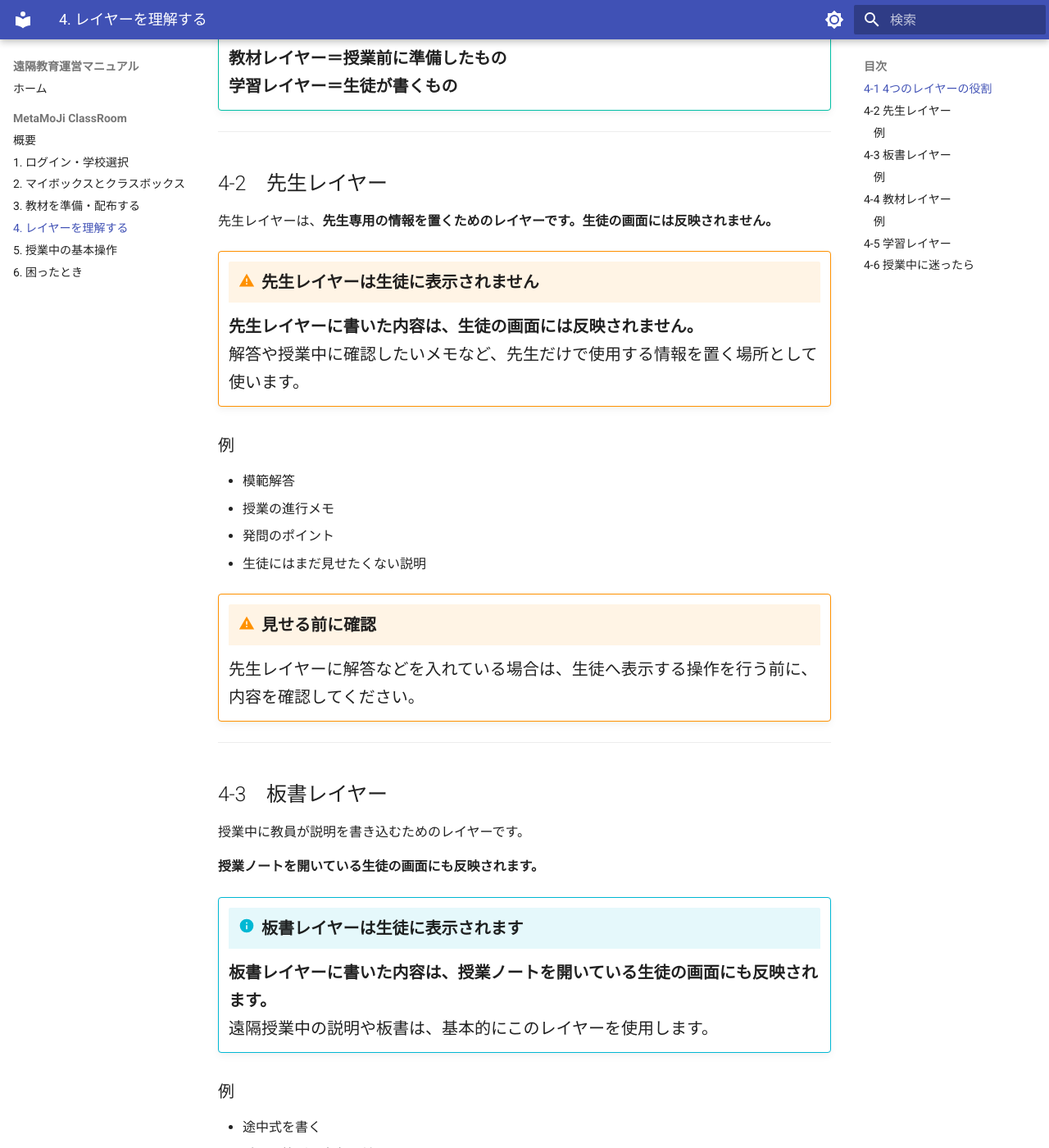
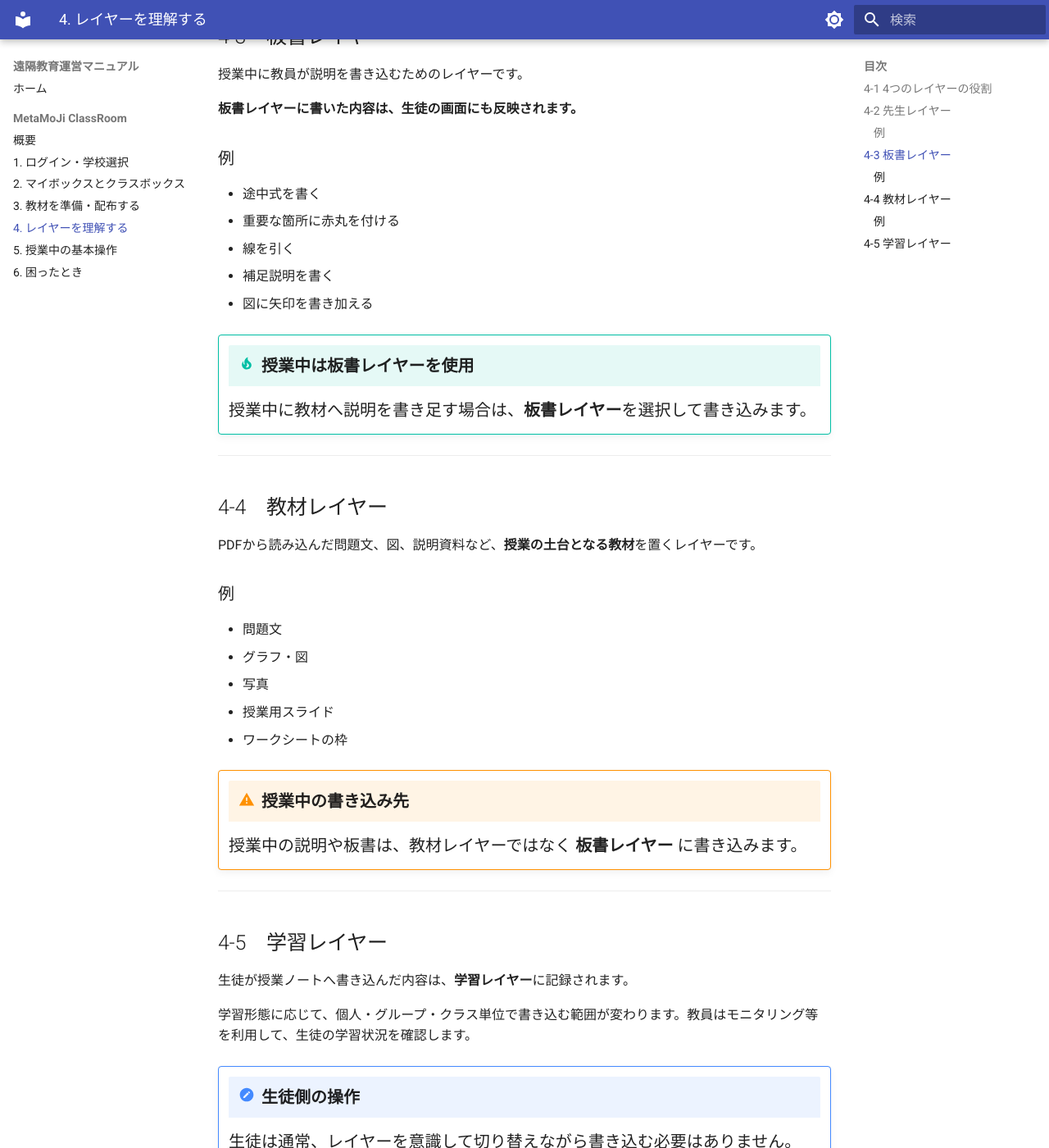
Before and after one commit to a-recs/remote-manual, an MkDocs documentation site: the page built from docs/metamoji/04-layer.md, in a window 1280 px wide and 1400 px high, scrolled down 1463 px. Shown: the whole window at 82% size. Built offline with MkDocs 1.6.1 and Material for MkDocs 9.7.7, drawn with Linux system fonts in a browser that asks for light colours; some of the changed text lies outside the part shown.

Commit message:
Simplify layer guide and remove repeated explanations

```diff
--- a/docs/metamoji/04-layer.md
+++ b/docs/metamoji/04-layer.md
@@ -2,16 +2,12 @@
 
 授業ノートでは、教材・先生の書き込み・生徒の書き込みなどを **レイヤー** に分けて管理します。
 
-遠隔授業でまず意識するのは、画面に表示される次のレイヤーです。
+遠隔授業で使用する主なレイヤーは次の4つです。
 
 1. **先生レイヤー**
 2. **板書レイヤー**
 3. **教材レイヤー**
 4. **学習レイヤー**
-
-!!! note "レイヤー名称について"
-    MetaMoJi ClassRoomでは、利用しているバージョンや画面によって、教材部分を **「基本レイヤー」**、授業中の先生の書き込み部分を **「共有レイヤー」** と表現する場合があります。
-    このマニュアルでは、実際の操作画面に合わせて **先生レイヤー／板書レイヤー／教材レイヤー** の表記を基本とします。
 
 ---
 
@@ -19,7 +15,7 @@
 
 | レイヤー | 主に書き込む人 | 生徒から見える | 主な用途 |
 |---|---|:---:|---|
-| **先生レイヤー** | 教員 | 通常は見えない | 解答、授業メモ、事前に準備した説明など |
+| **先生レイヤー** | 教員 | × | 解答、授業メモ、事前に準備した説明など |
 | **板書レイヤー** | 教員 | ○ | 授業中の説明、途中式、赤丸、補足など |
 | **教材レイヤー** | 教員 | ○ | PDF、問題文、図など授業の土台となる教材 |
 | **学習レイヤー** | 生徒 | 学習形態による | 生徒の解答や書き込み |
@@ -28,21 +24,11 @@
     **先生レイヤーは生徒の画面には反映されない。**
     **板書レイヤーは生徒の画面にも反映される。**
 
-!!! tip "覚え方"
-    **先生レイヤー＝先生だけで確認したいもの**
-    **板書レイヤー＝授業中に先生が書くもの**
-    **教材レイヤー＝授業前に準備したもの**
-    **学習レイヤー＝生徒が書くもの**
-
 ---
 
 ## 4-2　先生レイヤー
 
-先生レイヤーは、**先生専用の情報を置くためのレイヤーです。生徒の画面には反映されません。**
-
-!!! warning "先生レイヤーは生徒に表示されません"
-    **先生レイヤーに書いた内容は、生徒の画面には反映されません。**
-    解答や授業中に確認したいメモなど、先生だけで使用する情報を置く場所として使います。
+先生レイヤーは、**先生専用の情報を置くためのレイヤー**です。生徒の画面には反映されません。
 
 ### 例
 
@@ -51,20 +37,13 @@
 - 発問のポイント
 - 生徒にはまだ見せたくない説明
 
-!!! warning "見せる前に確認"
-    先生レイヤーに解答などを入れている場合は、生徒へ表示する操作を行う前に、内容を確認してください。
-
 ---
 
 ## 4-3　板書レイヤー
 
 授業中に教員が説明を書き込むためのレイヤーです。
 
-**授業ノートを開いている生徒の画面にも反映されます。**
-
-!!! info "板書レイヤーは生徒に表示されます"
-    **板書レイヤーに書いた内容は、授業ノートを開いている生徒の画面にも反映されます。**
-    遠隔授業中の説明や板書は、基本的にこのレイヤーを使用します。
+**板書レイヤーに書いた内容は、生徒の画面にも反映されます。**
 
 ### 例
 
@@ -74,16 +53,14 @@
 - 補足説明を書く
 - 図に矢印を書き加える
 
-!!! tip "遠隔授業ではここを基本にする"
-    授業中に教材へ書き足す場合は、まず **板書レイヤーになっていることを確認してから書き始める** と安全です。
+!!! tip "授業中は板書レイヤーを使用"
+    授業中に教材へ説明を書き足す場合は、**板書レイヤー**を選択して書き込みます。
 
 ---
 
 ## 4-4　教材レイヤー
 
 PDFから読み込んだ問題文、図、説明資料など、**授業の土台となる教材**を置くレイヤーです。
-
-基本的には授業前に教材を準備するために使用し、授業中の板書は別のレイヤーに書き込みます。
 
 ### 例
 
@@ -93,8 +70,8 @@ PDFから読み込んだ問題文、図、説明資料など、**授業の土台
 - 授業用スライド
 - ワークシートの枠
 
-!!! warning "授業中の書き込み先を確認"
-    教材そのものを変更する必要がない場合は、授業中の説明や板書を教材レイヤーへ直接書き込まず、**板書レイヤー**を使用します。
+!!! warning "授業中の書き込み先"
+    授業中の説明や板書は、教材レイヤーではなく **板書レイヤー** に書き込みます。
 
 ---
 
@@ -107,18 +84,6 @@ PDFから読み込んだ問題文、図、説明資料など、**授業の土台
 !!! note "生徒側の操作"
     生徒は通常、レイヤーを意識して切り替えながら書き込む必要はありません。
 
----
-
-## 4-6　授業中に迷ったら
-
-先生が授業中に教材へ説明を書き足したい場合は、次の順で確認します。
-
-1. 授業ノートを開く
-2. 現在の編集対象レイヤーを確認する
-3. **板書レイヤー**を選択する
-4. ペン等で書き込む
-5. 生徒側にも表示されていることを確認する
-
 > **画像掲載予定**
 > ① レイヤー一覧（先生レイヤー → 板書レイヤー → 教材レイヤー）
 > ② 板書レイヤーを選択している状態
```
